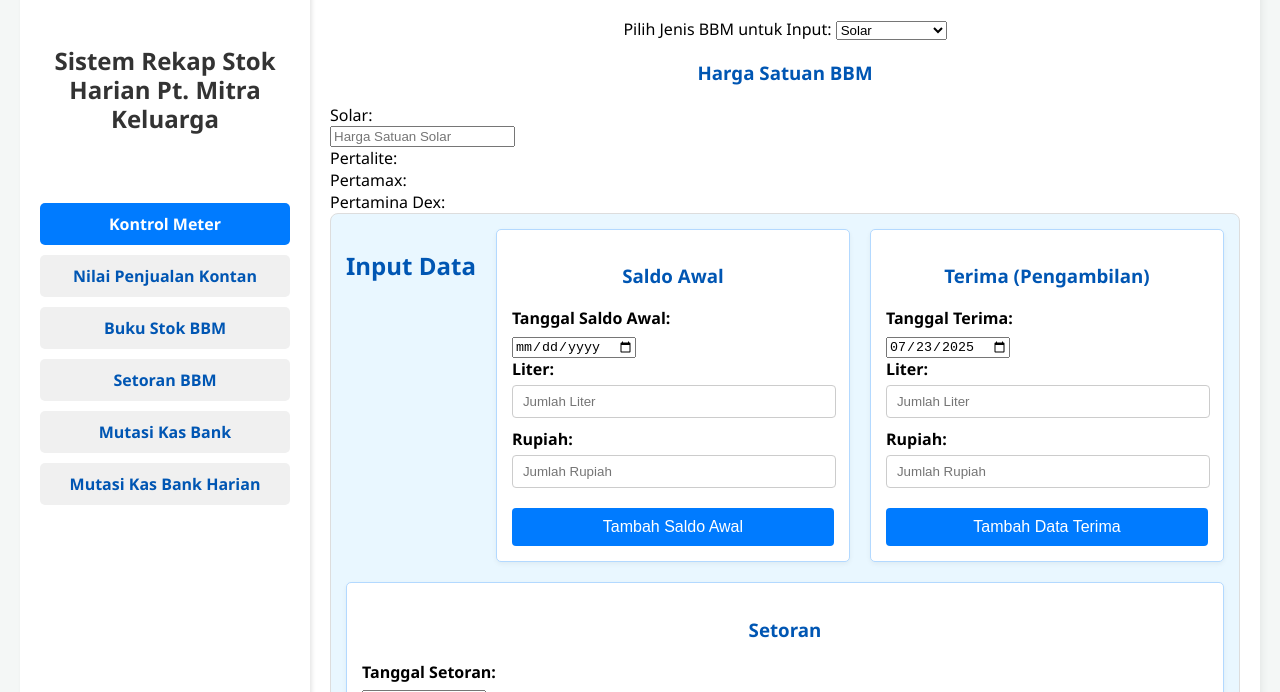
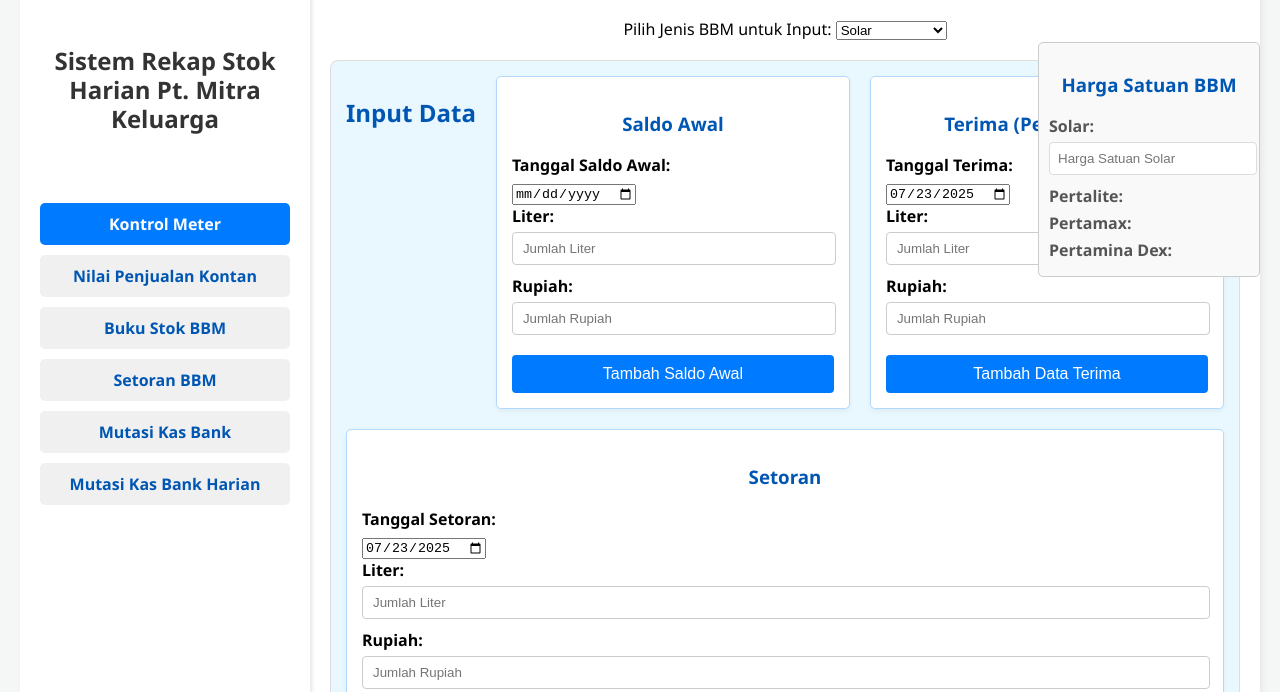
Before and after one commit to RusnanArkan/SPBU3, a plain HTML site: page SPBU(copy)/index4.html in a window 1280 px wide. Shown: the part 108-800 px from the top of the page. Drawn offline with Linux system fonts and the light colour scheme.

Commit message:
style4.css

```diff
--- a/SPBU(copy)/style4.css
+++ b/SPBU(copy)/style4.css
@@ -115,6 +115,32 @@ h1, h2, h3 {
     text-align: center;
     margin-bottom: 20px;
 }
+
+/* Styles for the separate unit price inputs */
+        #unitPriceInputs {
+            position: absolute;
+            right: 20px; /* Adjust as needed */
+            top: 150px; /* Adjust as needed to position it correctly */
+            border: 1px solid #ccc;
+            padding: 10px;
+            background-color: #f9f9f9;
+            border-radius: 5px;
+            width: 200px; /* Adjust width as needed */
+        }
+        #unitPriceInputs label {
+            display: block;
+            margin-bottom: 5px;
+            font-weight: bold;
+            color: #555;
+        }
+        #unitPriceInputs input[type="number"] {
+            width: calc(100% - 10px);
+            padding: 8px;
+            margin-bottom: 10px;
+            border: 1px solid #ddd;
+            border-radius: 4px;
+        }
+
 
 .input-section {
     display: flex;
```
